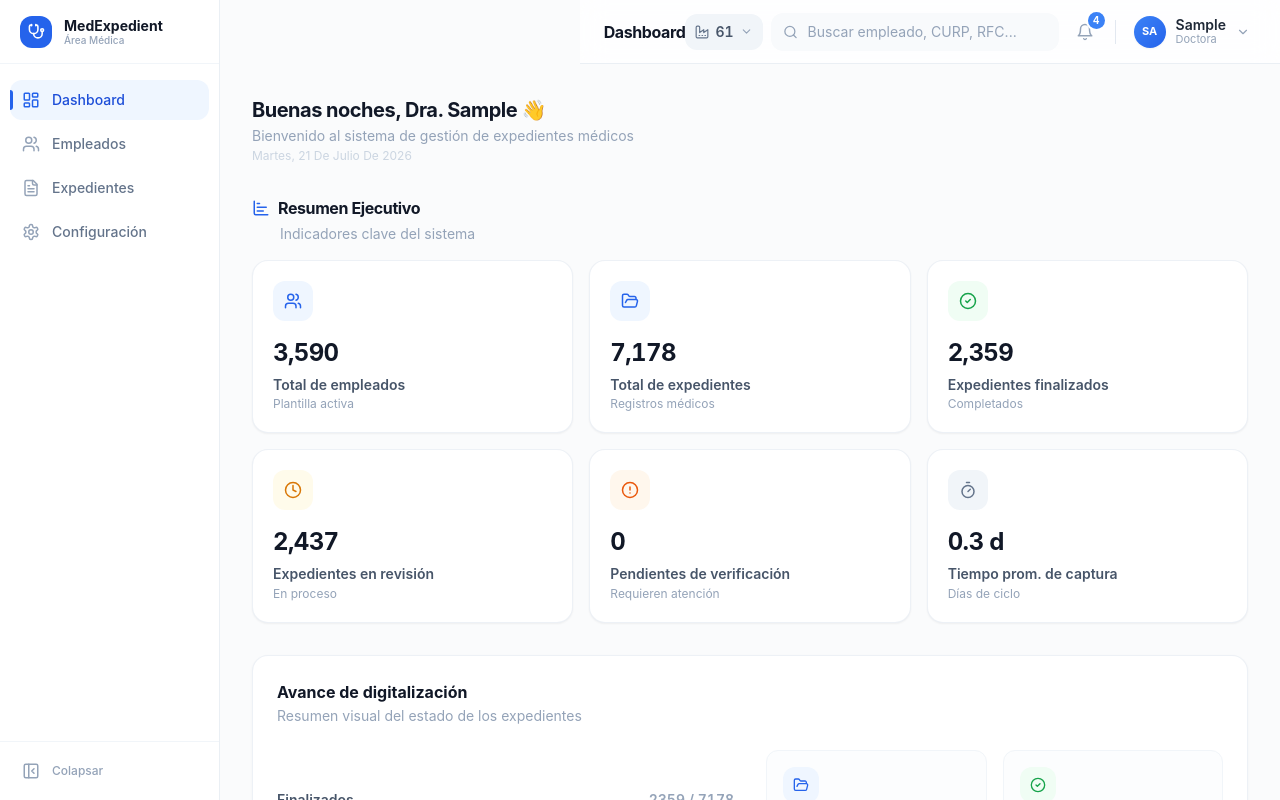
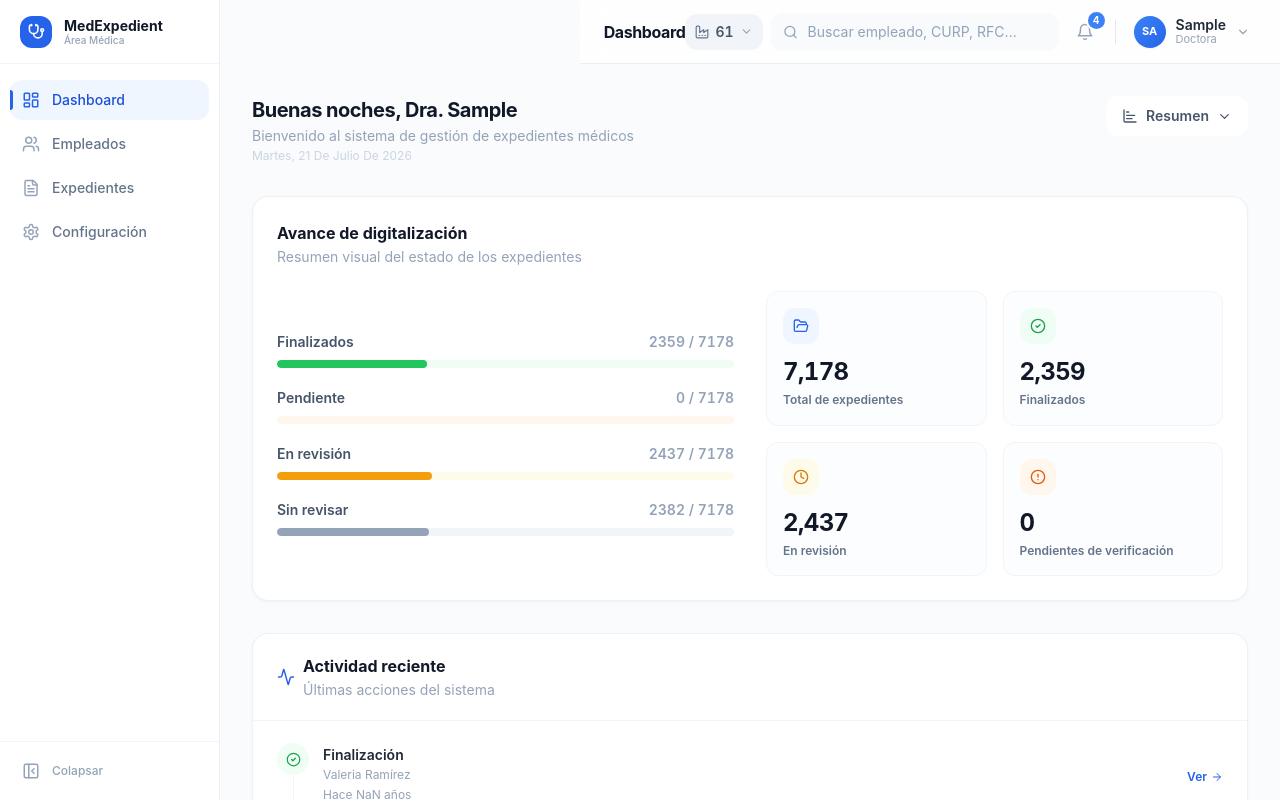
Before and after one commit to isabellaaaaaaaaaaaaa/Expedientes-Elextronicos, a React (Vite) app: page / in a window 1280 px wide. Both pictures are taken after typing "Sample", "Sample123" into the empty fields and a click on the button "Iniciar Sesión". Shown: the top 800 px of the page. Built offline with nearby package versions, Linux system fonts and the light colour scheme.

Commit message:
Update Dashboard: Remove emoji, add collapsible summary

```diff
--- a/src/views/Dashboard.tsx
+++ b/src/views/Dashboard.tsx
@@ -1,5 +1,5 @@
 import { useState, useMemo } from 'react';
-import { FolderOpen, CircleCheck as CheckCircle2, Clock, CircleAlert as AlertCircle, ArrowRight, User, FileText, Search, Activity, ChartBar as BarChart3, Users, Timer, X } from 'lucide-react';
+import { FolderOpen, CircleCheck as CheckCircle2, Clock, CircleAlert as AlertCircle, ArrowRight, User, FileText, Search, Activity, ChartBar as BarChart3, Users, Timer, X, ChevronDown, Inbox, CalendarPlus } from 'lucide-react';
 import { employees, expedients, documents } from '../data/mockData';
 import type { NavigationPage, AuthUser, Planta, ExpedientListFilter, UserRole } from '../types';
 import { EmployeeTable, avatarColors, getInitials } from '../components/employee/EmployeeTable';
@@ -17,6 +17,7 @@ interface DashboardProps {
 export default function Dashboard({ user, planta: _planta, onNavigate }: DashboardProps) {
   void _planta;
   const [search, setSearch] = useState('');
+  const [summaryOpen, setSummaryOpen] = useState(false);
   // planta is UI context only; all data shown until persistence-based filtering exists
   const plantaEmployees = useMemo(() => employees, [employees]);
   const allItems = useMemo(() => expedients, [expedients]);
@@ -59,9 +60,12 @@ export default function Dashboard({ user, planta: _planta, onNavigate }: Dashboa
     const totalExps = expedients.length;
     const finalizados = expedients.filter(e => e.status === 'Finalizado').length;
     const enRev = expedients.filter(e => e.status === 'En revisión').length;
+    const sinRev = expedients.filter(e => e.status === 'Sin revisar').length;
     const pendientesVerif = expedients.filter(e => e.status === 'Pendiente de verificación').length;
+    const hoy = new Date().toISOString().slice(0, 10);
+    const creadosHoy = expedients.filter(e => e.createdAt === hoy).length;
 
-    // Tiempo promedio de captura (días entre createdAt y updatedAt)
+    // Tiempo promedio de digitalización (días entre createdAt y updatedAt)
     const tiempos = expedients
       .map(e => {
         const c = new Date(e.createdAt + 'T00:00:00').getTime();
@@ -73,12 +77,14 @@ export default function Dashboard({ user, planta: _planta, onNavigate }: Dashboa
       : 0;
 
     return [
-      { label: 'Total de empleados',           value: totalEmpleados.toLocaleString(),     icon: Users,             accent: 'blue',   hint: 'Plantilla activa' },
-      { label: 'Total de expedientes',          value: totalExps.toLocaleString(),          icon: FolderOpen,        accent: 'blue',   hint: 'Registros médicos' },
-      { label: 'Expedientes finalizados',       value: finalizados.toLocaleString(),        icon: CheckCircle2,      accent: 'green',  hint: 'Completados' },
-      { label: 'Expedientes en revisión',       value: enRev.toLocaleString(),              icon: Clock,             accent: 'amber',  hint: 'En proceso' },
-      { label: 'Pendientes de verificación',    value: pendientesVerif.toLocaleString(),    icon: AlertCircle,       accent: 'orange', hint: 'Requieren atención' },
-      { label: 'Tiempo prom. de captura',       value: `${tiempoPromedio} d`,              icon: Timer,             accent: 'slate',  hint: 'Días de ciclo' },
+      { label: 'Total de empleados',              value: totalEmpleados.toLocaleString(),     icon: Users,        accent: 'blue',   hint: 'Plantilla activa' },
+      { label: 'Total de expedientes',             value: totalExps.toLocaleString(),          icon: FolderOpen,   accent: 'blue',   hint: 'Registros médicos' },
+      { label: 'Expedientes finalizados',          value: finalizados.toLocaleString(),        icon: CheckCircle2, accent: 'green',  hint: 'Completados' },
+      { label: 'Expedientes en revisión',          value: enRev.toLocaleString(),              icon: Clock,        accent: 'amber',  hint: 'En proceso' },
+      { label: 'Expedientes sin revisar',          value: sinRev.toLocaleString(),             icon: Inbox,        accent: 'slate',  hint: 'Sin iniciar' },
+      { label: 'Pendientes de verificación',       value: pendientesVerif.toLocaleString(),    icon: AlertCircle,  accent: 'orange', hint: 'Requieren atención' },
+      { label: 'Tiempo prom. de digitalización',   value: `${tiempoPromedio} d`,              icon: Timer,        accent: 'slate',  hint: 'Días de ciclo' },
+      { label: 'Expedientes creados hoy',          value: creadosHoy.toLocaleString(),         icon: CalendarPlus, accent: 'blue',   hint: 'Nuevos hoy' },
     ];
   }, []);
 
@@ -215,42 +221,53 @@ export default function Dashboard({ user, planta: _planta, onNavigate }: Dashboa
   return (
     <div className="space-y-8">
       {/* Greeting + Resumen button */}
+      <div className="flex items-start justify-between gap-4">
         <div>
           <h2 className="text-xl font-bold text-gray-900">
-          {greeting()}, {roleHonorific(user.role)} {user.username} <span className="inline-block">👋</span>
+            {greeting()}, {roleHonorific(user.role)} {user.username}
           </h2>
           <p className="text-sm text-slate-400 mt-0.5">Bienvenido al sistema de gestión de expedientes médicos</p>
           <p className="text-xs text-slate-300 mt-0.5 capitalize">
             {new Date().toLocaleDateString('es-MX', { weekday: 'long', day: 'numeric', month: 'long', year: 'numeric' })}
           </p>
         </div>
+        <button
+          onClick={() => setSummaryOpen(o => !o)}
+          className="flex items-center gap-2 px-4 py-2.5 rounded-xl border border-slate-200 bg-white text-sm font-semibold text-slate-600 hover:border-blue-200 hover:text-blue-600 hover:shadow-sm transition-all flex-shrink-0"
+        >
+          <BarChart3 size={16} />
+          Resumen
+          <ChevronDown size={15} className={`transition-transform ${summaryOpen ? 'rotate-180' : ''}`} />
+        </button>
+      </div>
 
-      {/* Resumen Ejecutivo — KPIs prominentes */}
+      {/* Resumen — panel desplegable de indicadores ejecutivos */}
+      {summaryOpen && (
+        <div className="bg-white rounded-2xl border border-slate-200/60 shadow-sm p-6">
+          <div className="flex items-center gap-2 mb-5">
+            <BarChart3 size={18} className="text-blue-600" />
             <div>
-        <div className="flex items-center gap-2 mb-1">
-          <BarChart3 size={18} className="text-blue-600" />
-          <h3 className="text-base font-bold text-gray-900">Resumen Ejecutivo</h3>
+              <h3 className="text-base font-bold text-gray-900">Resumen</h3>
+              <p className="text-xs text-slate-400">Indicadores clave</p>
             </div>
-        <p className="text-sm text-slate-400 mb-4 ml-7">Indicadores clave del sistema</p>
-        <div className="grid grid-cols-2 lg:grid-cols-3 gap-4">
+          </div>
+          <div className="grid grid-cols-2 lg:grid-cols-4 gap-4">
             {executiveSummary.map(({ label, value, icon: Icon, accent, hint }) => {
               const a = accentMap[accent];
               return (
-              <div
-                key={label}
-                className="bg-white rounded-2xl border border-slate-200/60 shadow-sm p-5"
-              >
-                <div className={`w-10 h-10 ${a.iconBg} rounded-xl flex items-center justify-center mb-4`}>
-                  <Icon size={18} className={a.iconText} />
+                <div key={label} className="rounded-xl border border-slate-100 p-4">
+                  <div className={`w-9 h-9 ${a.iconBg} rounded-lg flex items-center justify-center mb-3`}>
+                    <Icon size={16} className={a.iconText} />
                   </div>
                   <p className="text-2xl font-bold text-gray-900 tracking-tight tabular-nums">{value}</p>
-                <p className="text-sm font-semibold text-slate-600 mt-1.5 leading-snug">{label}</p>
-                <p className="text-xs text-slate-400 mt-0.5">{hint}</p>
+                  <p className="text-xs font-semibold text-slate-500 mt-1 leading-snug">{label}</p>
+                  <p className="text-[11px] text-slate-400 mt-0.5">{hint}</p>
                 </div>
               );
             })}
           </div>
         </div>
+      )}
 
       {/* Avance de digitalización — gráfica + indicadores unificados */}
       <div className="card p-6">
```
Lines whose indentation alone changed are shown as unchanged.
